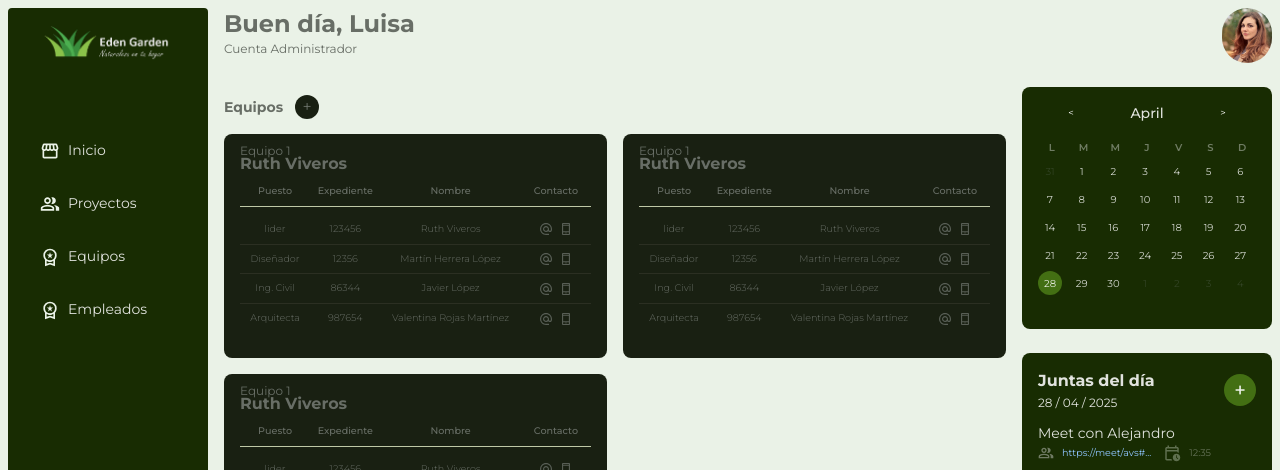
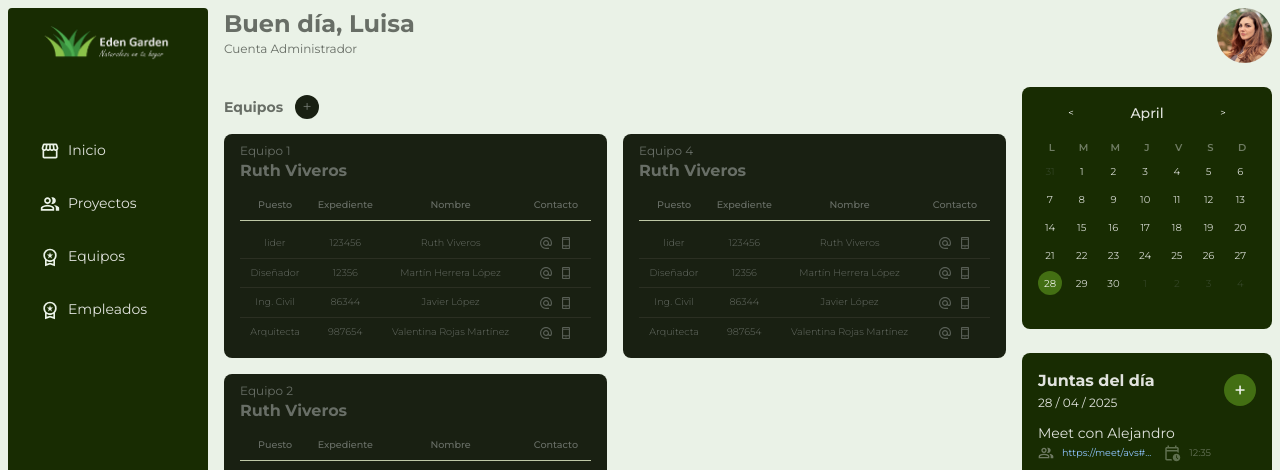
Before and after one commit to ZiftK/EdenGarden, a Next.js app in the folder src/next_front_end/: page /dashboard/equipos in a window 1280 px wide. Shown: the top 470 px of the page. Built offline with nearby package versions, Linux system fonts and the light colour scheme; no server answers.

Commit message:
feat: implement layout and page components for team dashboard; enhance InfoUser and TeamsCard with improved styling and functionality

```diff
--- /dev/null
+++ b/src/next_front_end/src/app/dashboard/equipos/[team]/layout.tsx
@@ -0,0 +1,11 @@
+export default function DashboardLayout({
+    children
+}: Readonly<{
+    children: React.ReactNode
+}>){
+    return(
+        <>
+            {children}
+        </>
+    )
+}
--- /dev/null
+++ b/src/next_front_end/src/app/dashboard/equipos/[team]/page.tsx
@@ -0,0 +1,7 @@
+export default function TeamPage() {
+    return(
+        <section className="mt-4 text-[var(--father-font)] md:row-start-2 md:row-end-4 xl:col-start-2">
+            <h1 className="text-2xl font-bold">qfas</h1>
+        </ section>
+    )
+}
--- a/src/next_front_end/src/app/dashboard/layout.tsx
+++ b/src/next_front_end/src/app/dashboard/layout.tsx
@@ -24,7 +24,7 @@ export default async function DashboardLayout({
             </head>
             <body>
                 <HydrateZustandProvider user={user}>
-                    <div className="grid grid-cols-1 md:h-dvh md:max-w-[700px] md:mx-auto md:grid-cols-[1fr_350px] md:grid-rows-[55px_100px_125px_1fr] xl:max-w-full xl:grid-cols-[200px_1fr_250px] xl:grid-rows-[55px_250px_1fr]  min-h-full xl:pt-2 pt-20 px-2  gap-4 py-4">
+                    <div className="grid grid-cols-1 grid-rows-[55px_100px_125_1fr] md:h-dvh md:max-w-[700px] md:mx-auto md:grid-cols-[1fr_350px]  xl:max-w-full xl:grid-cols-[200px_1fr_250px] xl:grid-rows-[55px_250px_1fr]  min-h-full xl:pt-2 pt-20 px-2  gap-4 py-4">
                         <ResponsiveMenu />
                         <InfoUser user={user} />
                         <Calendar />
--- a/src/next_front_end/src/components/ERP/moleculs/InfoUser.tsx
+++ b/src/next_front_end/src/components/ERP/moleculs/InfoUser.tsx
@@ -4,13 +4,13 @@ import imgIcon from "@/public/assets/Profile-picture.jpg"
 
 export default function InfoUser({user}: {user: Employee}) {
     return(
-        <section className="w-full flex justify-between md:col-span-2 md:row-start-1 xl:col-start-2">
+        <section className="w-full flex justify-between max-h-[55px] h-[55px] md:col-span-2 row-start-1 xl:col-start-2">
             <div className="flex flex-col text-[var(--father-font)]">
                 <h1 className="font-bold text-2xl">Buen día, Luisa</h1>
                 <p className="text-sm">Cuenta Administrador</p>
             </div>
 
-            <Image src={imgIcon} alt="Foto de perfil" className="rounded-full object-cover" width={50} height={55}/>
+            <Image src={imgIcon} alt="Foto de perfil" className="rounded-full object-cover" width={55} height={55}/>
         </section>
     )
 }
--- a/src/next_front_end/src/components/ERP/organisms/TeamsCard.tsx
+++ b/src/next_front_end/src/components/ERP/organisms/TeamsCard.tsx
@@ -2,6 +2,7 @@
 
 import { ShortTeam } from "@/src/shared/types"
 import { EmailIcon, PhoneIcon } from "../../landing/atoms/Icons/Icons"
+import Link from "next/link"
 
 export default function TeamsCard(
     // {data}: {data: ShortTeam[]}
@@ -18,7 +19,7 @@ export default function TeamsCard(
             ]
         },
         {
-            name: "Equipo 1",
+            name: "Equipo 4",
             leaderName: { name: "Ruth Viveros" },
             members: [
                 {role: "leader", name: "Ruth Viveros", id: "123456", email: "ruth@gmail.com", phone_number: "12344567", position: "lider", salary: 2000},
@@ -28,7 +29,7 @@ export default function TeamsCard(
             ]
         },
         {
-            name: "Equipo 1",
+            name: "Equipo 2",
             leaderName: { name: "Ruth Viveros" },
             members: [
                 {role: "leader", name: "Ruth Viveros", id: "123456", email: "ruth@gmail.com", phone_number: "12344567", position: "lider", salary: 2000},
@@ -56,7 +57,7 @@ export default function TeamsCard(
             <article className="w-full bg-[var(--bg-card-obscure)] rounded-lg px-4 py-2 flex flex-col gap-2 xl:h-56" key={index}>
                 <div>
                     <p className="text-sm">{team.name}</p>
-                    <h3 className="text-lg font-bold leading-2.5">{team.leaderName.name}</h3>
+                    <Link href={`/dashboard/equipos/${team.name}`} className="text-lg font-bold leading-2.5">{team.leaderName.name}</Link>
                 </div>
 
                 <div className="w-full font-light text-sm">
@@ -91,7 +92,7 @@ export default function TeamsCard(
 
                                 <span
                                     className="cursor-pointer "
-                                    title={usuario.email}
+                                    title={usuario.phone_number}
                                     onClick={() => copyToClipboard(usuario.phone_number)}
                                 >
                                         {PhoneIcon({color: "var(--father-font)", size:[.75,.75]})}
```
Also changed, not shown: src/next_front_end/src/components/landing/atoms/Icons/Icons.tsx (+2 -2 lines).
